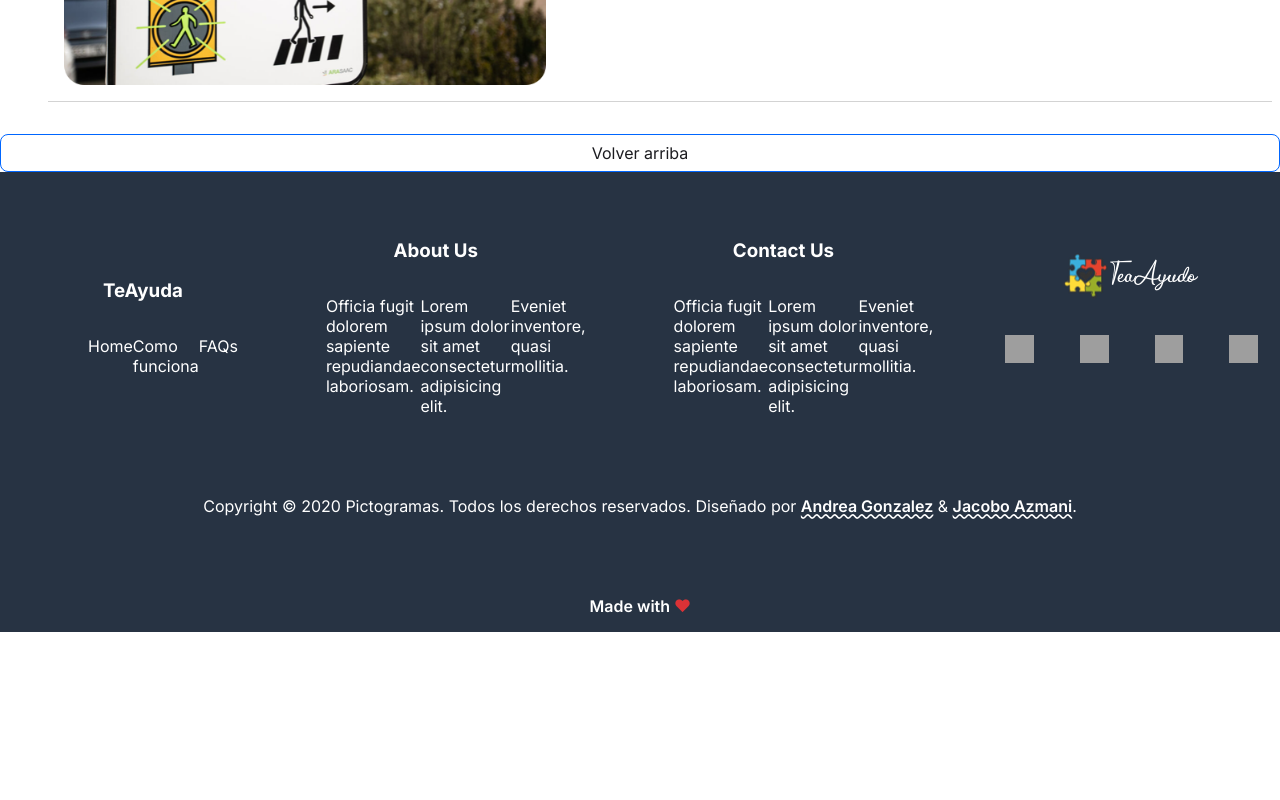
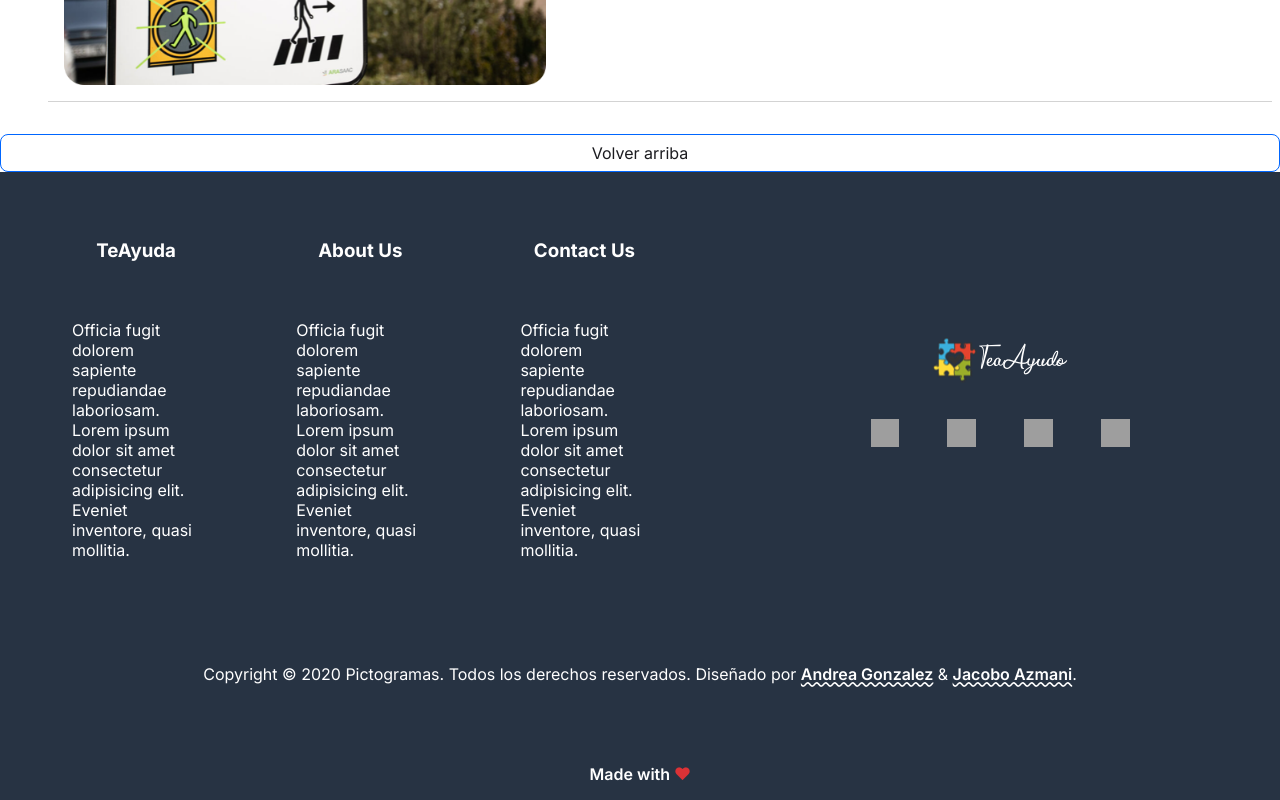
Before and after one commit to Lyanna666/proyecto-final-GA, a React (Create React App) app in the folder Pictogramas/: page / in a window 1280 px wide. Shown: the part 3337-4137 px from the top of the page. Before the commit the page ends 3969 px from the top, so only its background shows below. Built offline with nearby package versions, Linux system fonts and the light colour scheme; grey boxes are pictures that could not be loaded.

Commit message:
Corregidas columnas footer

```diff
--- a/Pictogramas/src/components/Footer/footer.css
+++ b/Pictogramas/src/components/Footer/footer.css
@@ -41,6 +41,16 @@
 }
 
 .about {
+  display: flex;
+  flex-direction: column;
+  align-items: center;
+  justify-content: center;
+  height: 100%;
+  color: var(--white);
+  padding: var(--base-space);
+}
+
+.about ul {
   display: flex;
   flex-direction: column;
   align-items: center;
--- a/Pictogramas/src/components/Footer/footer.jsx
+++ b/Pictogramas/src/components/Footer/footer.jsx
@@ -32,9 +32,9 @@
   const footerText = [
     {
       title: 'TeAyuda',
-      content: 'Home',
-      conten2: 'Como funciona',
-      conten3: 'FAQs',
+      content: ' Officia fugit dolorem sapiente repudiandae laboriosam.',
+      conten2: 'Lorem ipsum dolor sit amet consectetur adipisicing elit.',
+      conten3: 'Eveniet inventore, quasi mollitia.',
     },
     {
       title: 'About Us',
```
